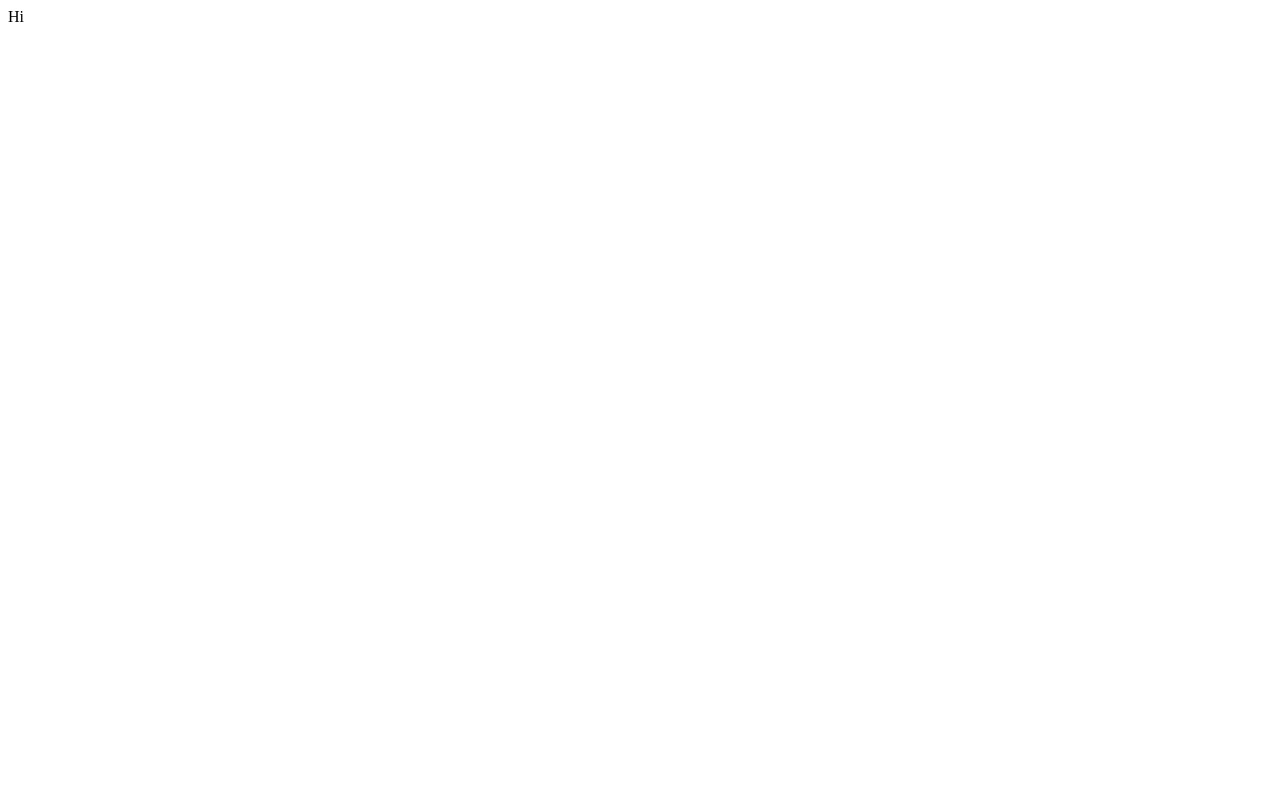
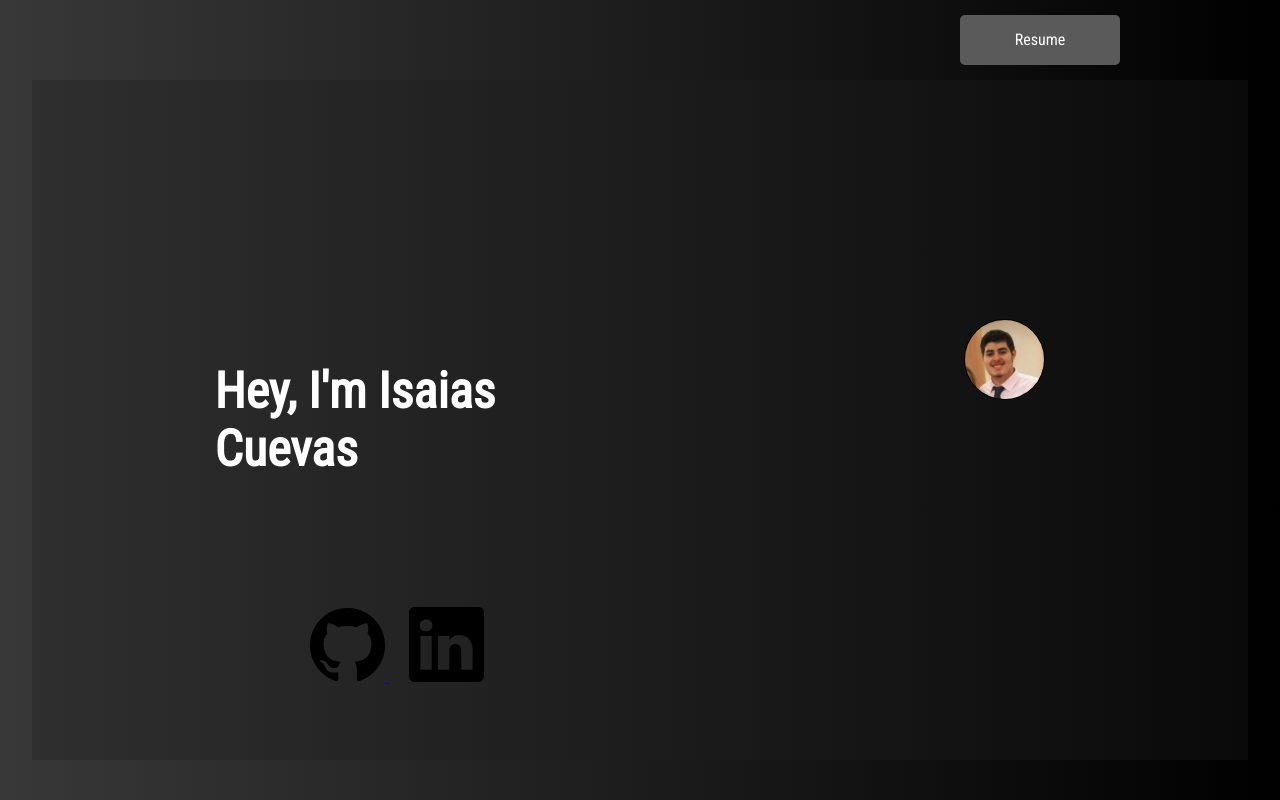
Before and after one commit to IsaiasCuevas/IsaiasCuevas.github.io, a plain HTML site: page index.html in a window 1280 px wide. Drawn offline with nearby package versions, Linux system fonts and the light colour scheme.

Commit message:
Style Update
Major Styling Update

```diff
--- a/index.html
+++ b/index.html
@@ -5,13 +5,52 @@
     <meta charset="UTF-8">
     <meta name="viewport" content="width=device-width, initial-scale=1.0">
     <meta http-equiv="X-UA-Compatible" content="ie=edge">
+    <link rel="stylesheet" href="/public/styles.css">
+    <link href="https://fonts.googleapis.com/css?family=Roboto+Condensed&display=swap" rel="stylesheet">
     <title>Isaias Cuevas</title>
 </head>
-<link href="/public/styles.css">
 
 <body>
-    Hi
+    <header>
+        <nav>
+            <a href="#" id="resume">Resume</a>
+        </nav>
+    </header>
+    <section>
+        <div class="hero">
+            <div class="comp1">
+                <h2 id="howdy">Hey, I'm Isaias Cuevas</h2>
+            </div>
 
-</body>
+            <div class="comp2">
+                <img id="picture" src="public/media/0.jpg">
+            </div>
+            <div class="comp3">
+                <ul class="links">
+                    <li>
+                        <a target="_blank" href="https://github.com/IsaiasCuevas">
+                            <img src="/public/media/25231.svg">
+                        </a>
+                    </li>
+                    <li>
+                        <a target="_blank" href="https://github.com/IsaiasCuevas">
+                            <img src="/public/media/linkedin-logo.svg">
+                        </a>
+                    </li>
+                </ul>
+            </div>
+        </div>
+    </section>
+    <div class="slider"></div>
+
+
+
+
+
+    <script src="https://cdnjs.cloudflare.com/ajax/libs/gsap/2.1.3/TweenMax.min.js"
+        integrity="sha256-lPE3wjN2a7ABWHbGz7+MKBJaykyzqCbU96BJWjio86U=" crossorigin="anonymous"></script>
+    <script src="https://cdnjs.cloudflare.com/ajax/libs/gsap/2.1.3/TimelineMax.min.js"
+        integrity="sha256-fIkQKQryItPqpaWZbtwG25Jp2p5ujqo/NwJrfqAB+Qk=" crossorigin="anonymous"></script>
+    <script src="/public/scripts.js"></script>
 
 </html>
--- a/public/scripts.js
+++ b/public/scripts.js
@@ -0,0 +1,12 @@
+const hero = document.querySelector(".hero");
+const intro = document.querySelector("#intro");
+const picture = document.querySelector("#picture");
+const links = document.querySelector(".links");
+const howdy = document.querySelector("#howdy");
+
+const tl = new TimelineMax();
+
+tl.fromTo(hero, 1, { height: "0%" }, { height: "100%" })
+  .fromTo(howdy, 2, { opacity: 0 }, { opacity: 1 }, "-=.25")
+  .fromTo(picture, 1.5, { opacity: 0 }, { opacity: 1 }, "-=1")
+  .fromTo(hero, 1.2, { width: "100%" }, { width: "95%" }, "-=2.5");
--- a/public/styles.css
+++ b/public/styles.css
@@ -1,3 +1,210 @@
+* {
+  margin: 0;
+  padding: 0;
+  box-sizing: border-box;
+}
+
 body {
-    background-color: black;
+  font-family: "Roboto Condensed", sans-serif;
 }
+
+.slider {
+  position: absolute;
+  top: 0;
+  left: 0;
+  width: 100%;
+  height: 100vh;
+  background: linear-gradient(to left, #000000, #383838);
+  z-index: -1;
+}
+
+nav {
+  display: grid;
+  grid-template-columns: repeat(4, 1fr);
+  min-height: 10vh;
+  color: white;
+  align-items: center;
+}
+
+#resume {
+  background-color: rgb(90, 90, 90);
+  border-radius: 5px;
+  color: white;
+  padding: 0.5em;
+  width: 50%;
+  text-decoration: none;
+  padding: 10px;
+  grid-column: 4;
+  text-align: center;
+  line-height: 30px;
+}
+
+nav a {
+  color: #fff;
+  text-decoration: none;
+} /* Unvisited link  */
+nav a:visited {
+  color: #fff;
+  text-decoration: none;
+} /* Visited link    */
+nav a:hover {
+  color: #fff;
+} /* Mouse over link */
+nav a:active {
+  color: #fff;
+  text-decoration: none;
+}
+
+#resume:visited {
+  text-decoration: none;
+}
+
+#resume:hover {
+  background-color: rgba(211, 211, 211, 0.836);
+}
+
+section {
+  height: 85vh;
+  display: grid;
+  grid-template-columns: 1fr;
+  justify-items: center;
+}
+
+.hero {
+  z-index: 2;
+  background-color: #1d1d1d50;
+  display: grid;
+  grid-template-columns: repeat(5, 1fr);
+  grid-auto-rows: minmax(100px, auto);
+}
+
+.comp1 {
+  grid-column: 1/4;
+  grid-row: 1/4;
+  display: grid;
+  grid-template-columns: 1fr 2fr 1fr;
+  justify-items: center;
+}
+.comp1 > h2 {
+  font-size: 50px;
+  grid-column: 2;
+  grid-row: 2;
+  color: white;
+}
+
+.links img {
+  height: 75px;
+  width: 75px;
+}
+.comp2 {
+  grid-column: 4/6;
+  grid-row: 1/3;
+  align-content: center;
+  display: grid;
+  grid-template-columns: 1fr 2fr 1fr;
+  justify-items: center;
+  grid-row: 1/4;
+  z-index: 1;
+}
+
+.comp2 > img {
+  border-radius: 50%;
+  border: 1px black solid;
+  align-self: stretch;
+  grid-column: 2;
+  height: 70%;
+}
+.comp3 {
+  grid-column: 1/4;
+  grid-row: 3;
+  display: grid;
+  grid-template-columns: 1fr 2fr 1fr;
+  justify-items: center;
+}
+
+.comp3 > ul {
+  grid-column: 2;
+  place-self: center;
+  list-style-type: none;
+}
+
+.comp3 li {
+  justify-self: center;
+  display: inline;
+  margin: 10px;
+}
+
+li:hover {
+  opacity: 0.3;
+}
+
+.comp3 ul.links {
+  list-style: none;
+}
+
+@media (min-device-width: 2700px) {
+  .comp2 > img {
+    border-radius: 50%;
+    border: 1px black solid;
+    align-self: stretch;
+    grid-column: 2;
+    height: 30%;
+  }
+}
+
+@media (max-device-width: 1300px) {
+  .comp2 > img {
+    border-radius: 50%;
+    border: 1px black solid;
+    align-self: stretch;
+    grid-column: 2;
+    height: 40%;
+  }
+}
+
+@media (max-device-width: 320px) {
+  #resume {
+    background-color: rgb(90, 90, 90);
+    border-radius: 5px;
+    color: white;
+    width: 50%;
+    text-decoration: none;
+    padding: 5px;
+    grid-column: 4;
+    text-align: center;
+    line-height: 10px;
+    font-size: 10px;
+  }
+
+  .comp2 > img {
+    border-radius: 50%;
+    border: 1px black solid;
+    align-self: stretch;
+    grid-column: 2;
+    height: 25%;
+  }
+
+  .comp1 > h2 {
+    font-size: 30px;
+    grid-column: 2;
+    grid-row: 2;
+    color: white;
+  }
+  .comp3 > ul {
+    grid-column: 2;
+    margin: 0;
+    place-self: center;
+    float: left;
+  }
+
+  .comp3 li {
+    justify-self: center;
+    display: inline;
+    margin: 10px;
+  }
+
+  .links img {
+    width: 80%;
+    display: inline;
+  }
+}
```
Also changed, not shown: public/media/0.jpg (added), public/media/25231.svg (added), public/media/GitHub-Mark-32px.png (added), public/media/GitHub-Mark-64px.png (added), public/media/burger.svg (added), public/media/linkedin-logo.svg (added).
